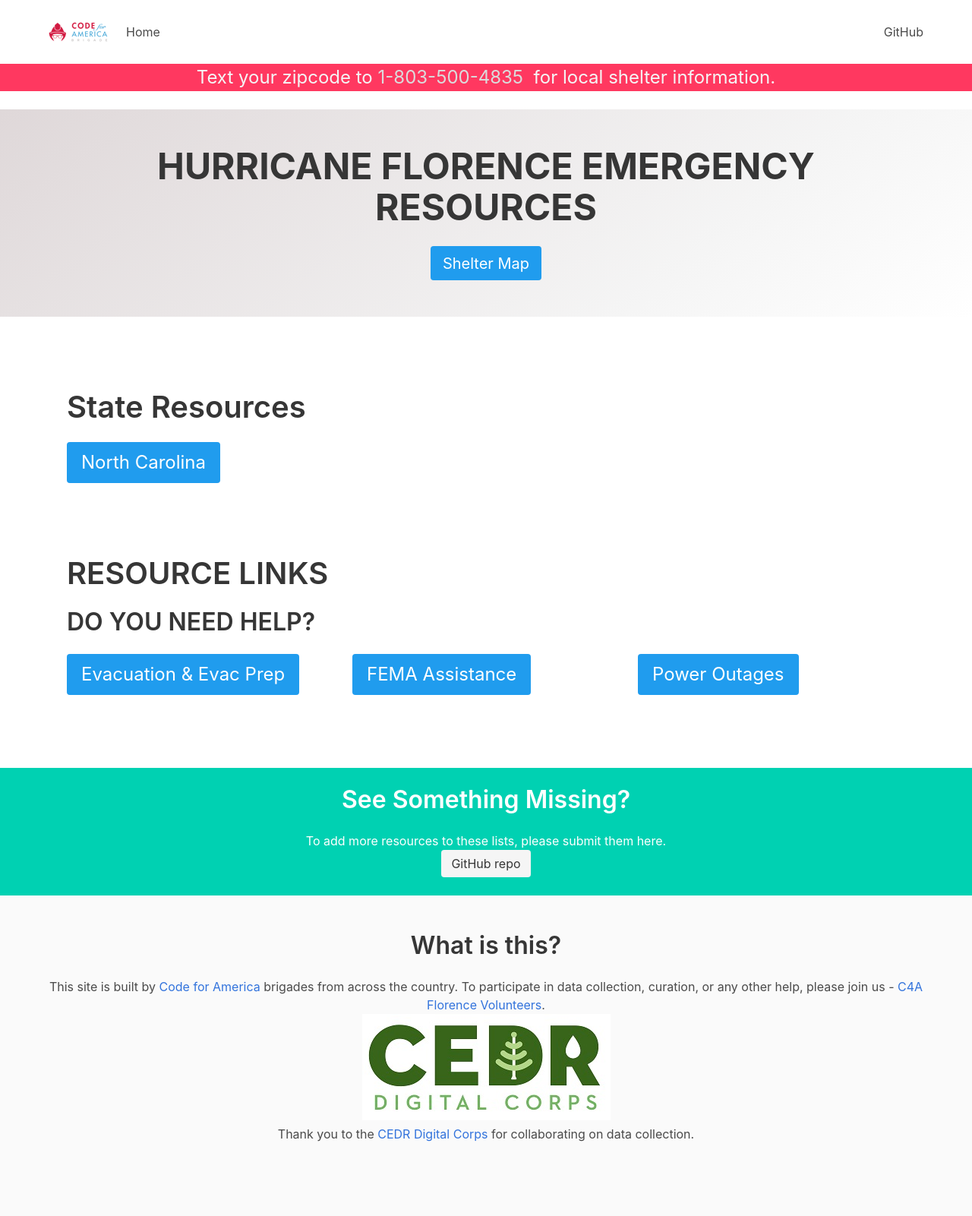
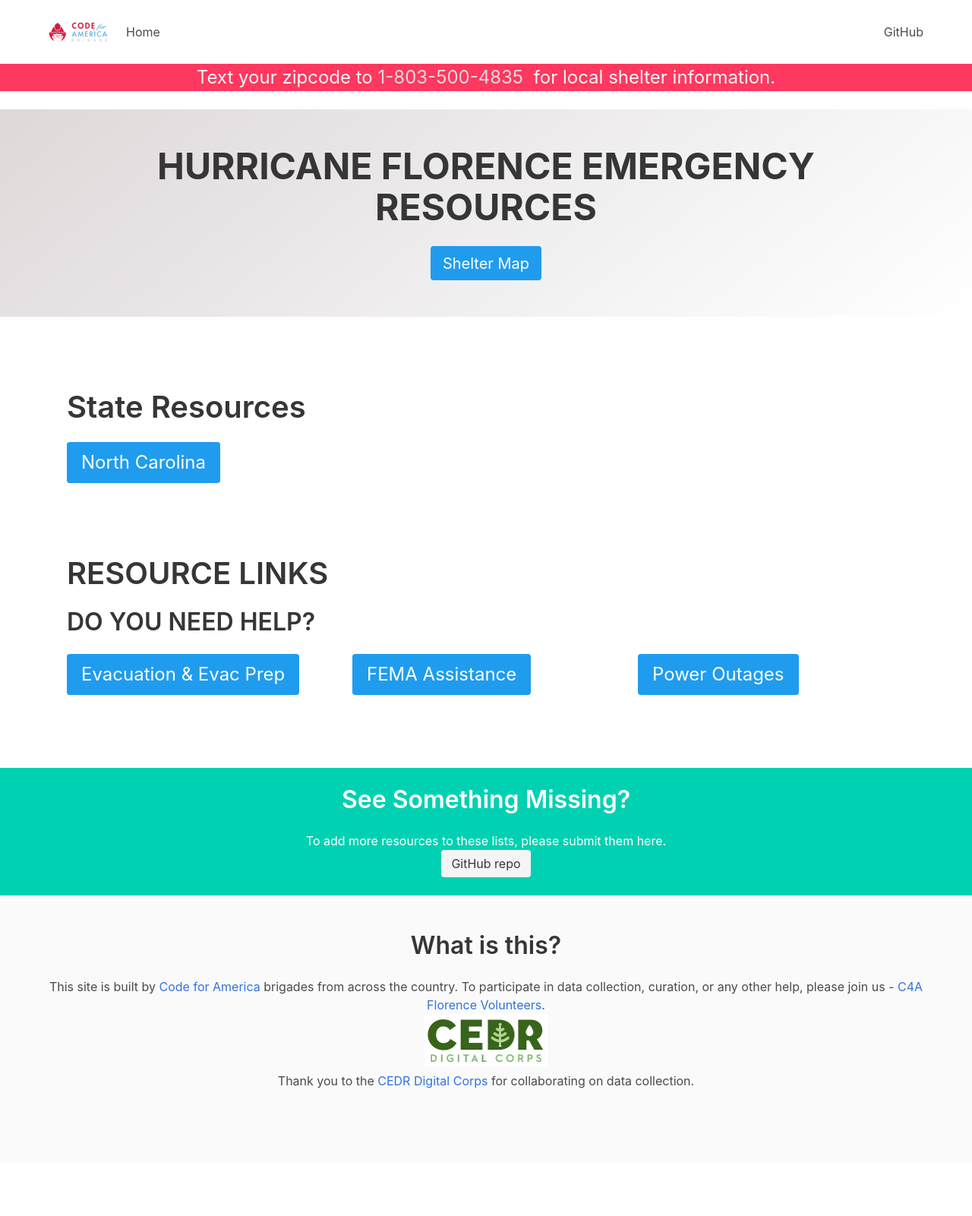
Before and after one commit to hurricane-response/florence_website, a Jekyll site: the page built from index.md, in a window 1280 px wide. Shown: the whole page at 76% size. Built offline with Jekyll 4.4.1, drawn with Linux system fonts in a browser that asks for light colours; after the commit the page ends 1531 px from its top, so only the background shows below that.

Commit message:
Change height -> width for CEDR logo

```diff
--- a/_layouts/home.html
+++ b/_layouts/home.html
@@ -108,7 +108,7 @@
 					To participate in data collection, curation, or any other help, please join us - <a href="https://bit.ly/2N6YVYD">C4A
 						Florence Volunteers</a>.
 				</p>
-        <img src="{{site.baseurl}}/assets/images/CEDR_logo.jpg" height="70" />
+        <img src="{{site.baseurl}}/assets/images/CEDR_logo.jpg" width="163" />
         <p>Thank you to the <a href="https://cedrdigitalcorps.org/" target="_blank">CEDR Digital Corps</a> for collaborating on data collection.</p>
 			</div>
 		</footer>
```
